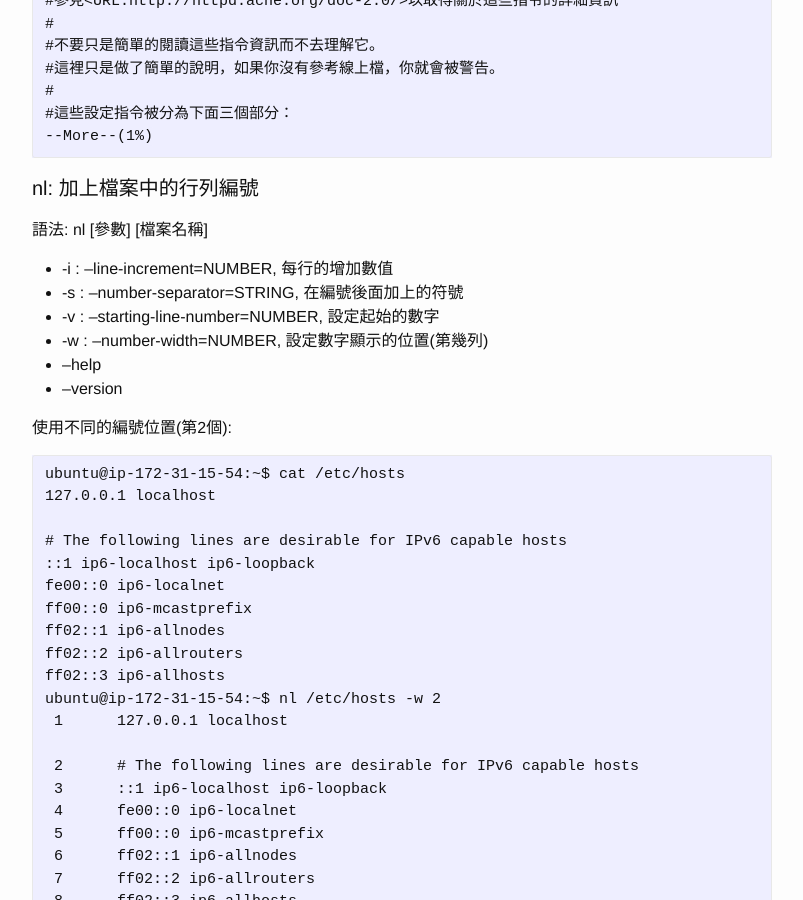
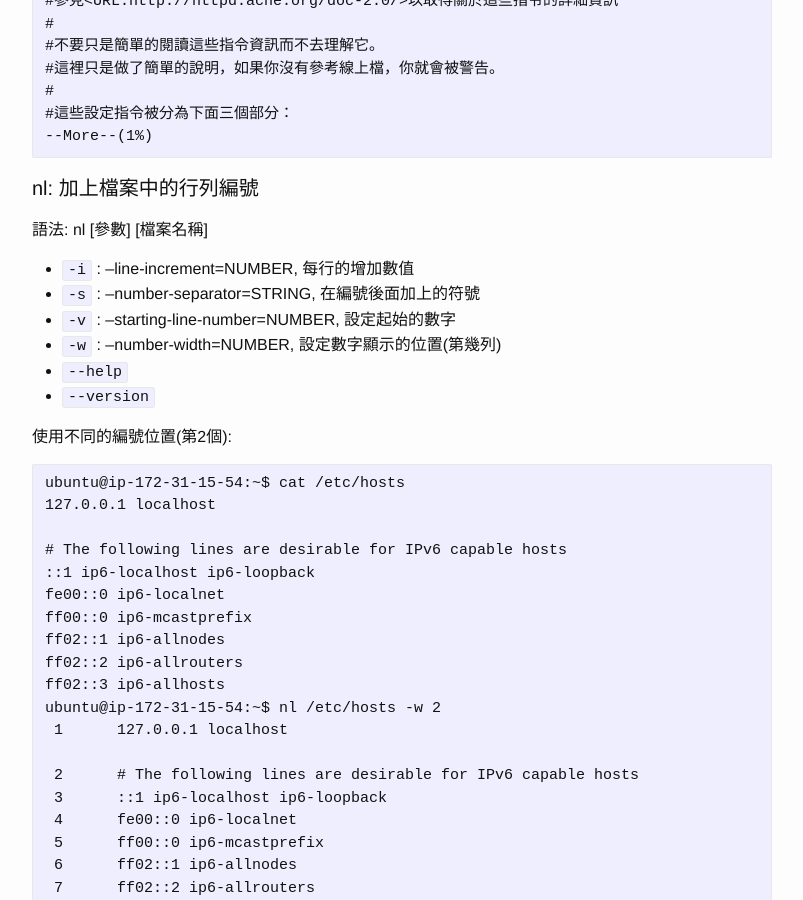
Before and after one commit to eden90267/eden90267.github.io, a Jekyll site: the page built from _posts/2016-05-03-linux-LPIC-1-study-note-ch5.markdown, in a window 1280 px wide and 900 px high, scrolled down 39031 px. Shown: the whole window, without its empty margins (238-1041 px from the left). Built offline with Jekyll 4.4.1, drawn with Linux system fonts in a browser that asks for light colours; some of the changed text lies outside the part shown.

Commit message:
add content with linux-LPIC-1-ch5 page

```diff
--- a/_posts/2016-05-03-linux-LPIC-1-study-note-ch5.markdown
+++ b/_posts/2016-05-03-linux-LPIC-1-study-note-ch5.markdown
@@ -1700,12 +1700,12 @@ touch主要是更改檔案的時間標記, 但若檔案不存在, 則會新增
 
 語法: nl [參數] [檔案名稱]
 
-- -i : --line-increment=NUMBER, 每行的增加數值
-- -s : --number-separator=STRING, 在編號後面加上的符號
-- -v : --starting-line-number=NUMBER, 設定起始的數字
-- -w : --number-width=NUMBER, 設定數字顯示的位置(第幾列)
-- --help
-- --version
+- `-i` : --line-increment=NUMBER, 每行的增加數值
+- `-s` : --number-separator=STRING, 在編號後面加上的符號
+- `-v` : --starting-line-number=NUMBER, 設定起始的數字
+- `-w` : --number-width=NUMBER, 設定數字顯示的位置(第幾列)
+- `--help`
+- `--version`
 
 使用不同的編號位置(第2個):
 
@@ -1844,12 +1844,12 @@ Ex:
 - `*` : 之前的字元可出現零次或多次, 例如「0*1234」符合1234, 01234, 0001234等
 - `^` : 字串開始的位置
 - `$` : 字串結束的位置
-- \b : 符合字串邊界的位置, 例如「ee\b」符合bee, 但不符feed
-- \B : 符合字串, 但不得為邊界, 例如「ee\b」可符合feed, 但不符bee
-- [xyz] : 符合包含的字元x或y或z
-- [^xyz] : 符合未包含x或y或z的字元
-- [a-z] : 符合字元的範圍
-- [^a-z] : 不符合字元的範圍
+- `\b` : 符合字串邊界的位置, 例如「ee\b」符合bee, 但不符feed
+- `\B` : 符合字串, 但不得為邊界, 例如「ee\b」可符合feed, 但不符bee
+- `[xyz]` : 符合包含的字元x或y或z
+- `[^xyz]` : 符合未包含x或y或z的字元
+- `[a-z]` : 符合字元的範圍
+- `[^a-z]` : 不符合字元的範圍
 
 注意: 並非所有指令都支持正規表達式, grep是支援正規表達式的標準指令
 
@@ -1939,17 +1939,17 @@ vi環境共有三種模式, 第一為命令模式, 第二為插入模式, 第三
 
 在底線模式下可在冒號 `:` 輸入指令:
 
-- wq
-- w
-- w! : 強迫存擋, 如果要寫入唯讀檔, 必須是檔案的擁有者
-- wname : 另存擋名為 name 的新檔
-- q
-- q!
-- e name : 編輯名稱為 name 的檔案
-- e! : 再編輯, 捨棄原先的變更
-- n : 編輯下一個檔案。若使用「`vi file1 file2`」, 在編輯完file1後使用此指令, 即可編輯file2
-- f : 顯示目前的檔名, 游標所在的行數以及比例
-- ! : 執行外部指令
+- `wq`
+- `w`
+- `w!` : 強迫存擋, 如果要寫入唯讀檔, 必須是檔案的擁有者
+- `wname` : 另存擋名為 name 的新檔
+- `q`
+- `q!`
+- `e name` : 編輯名稱為 name 的檔案
+- `e!` : 再編輯, 捨棄原先的變更
+- `n` : 編輯下一個檔案。若使用「`vi file1 file2`」, 在編輯完file1後使用此指令, 即可編輯file2
+- `f` : 顯示目前的檔名, 游標所在的行數以及比例
+- `!` : 執行外部指令
 
 新增檔案first與內容:
 
```
Also changed, not shown: other parts of _posts/2016-05-03-linux-LPIC-1-study-note-ch5.markdown (+22 -1 lines).
